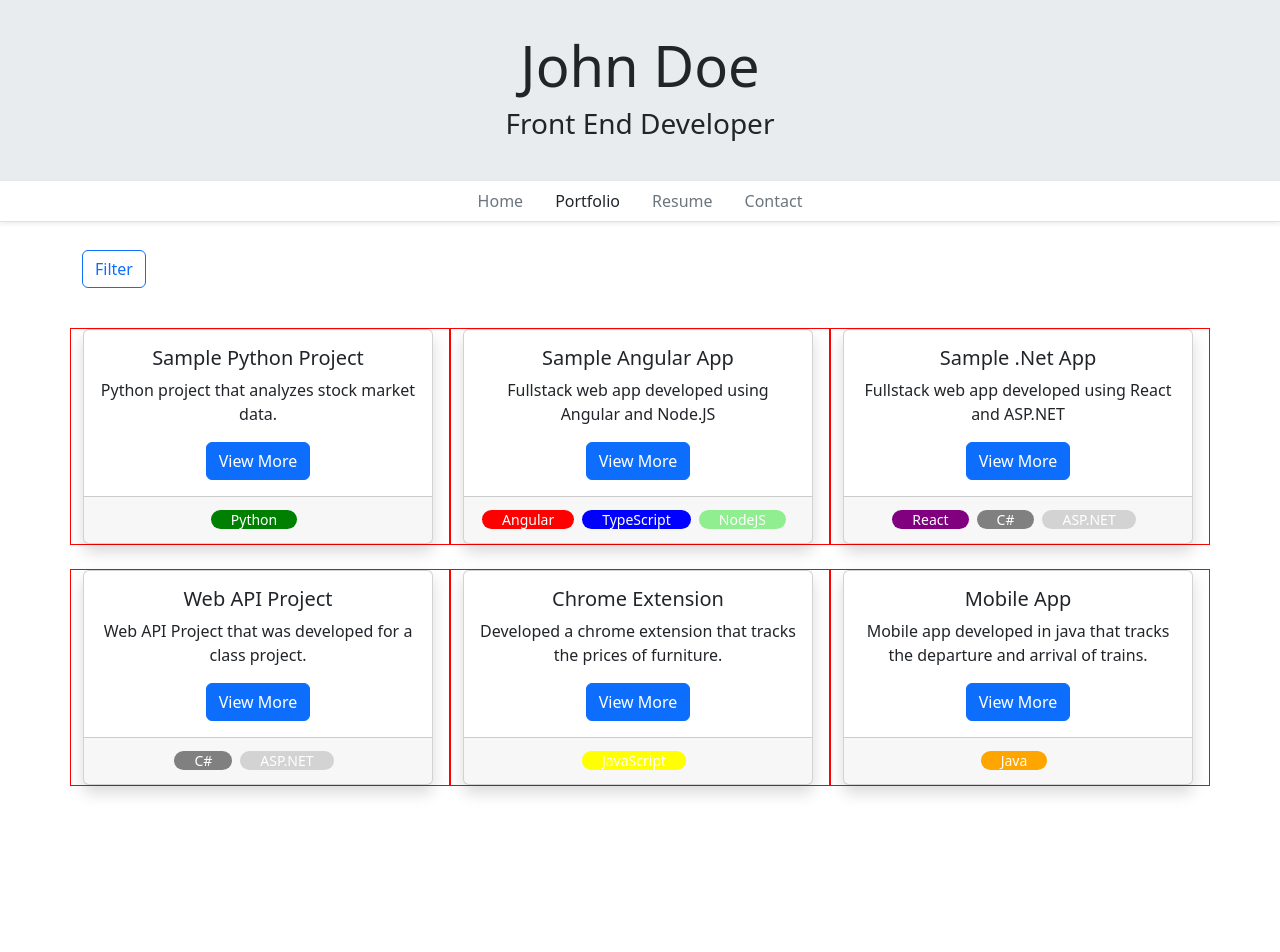
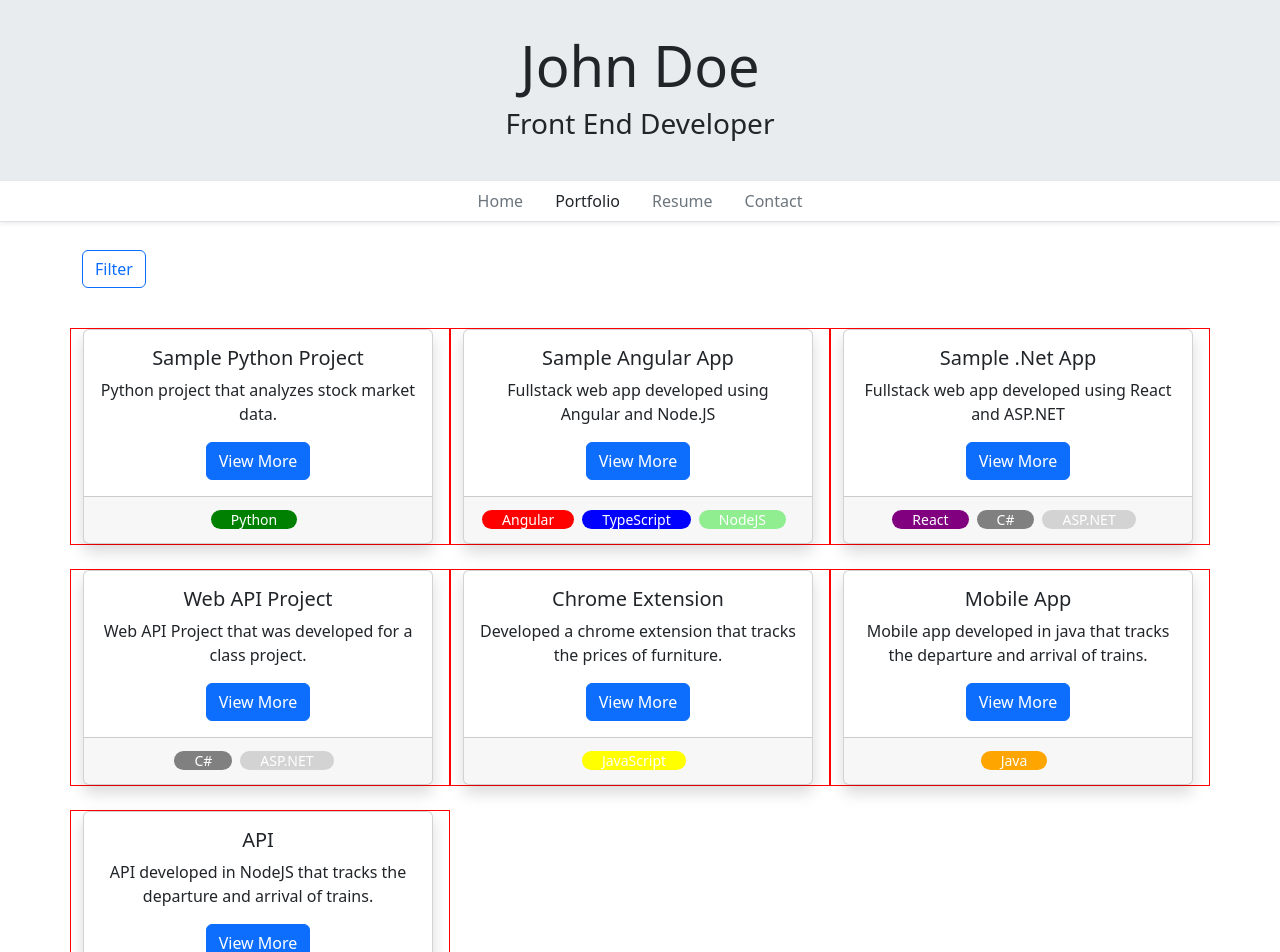
Before and after one commit to jmlinares2019/my-resume-2024, an Angular app: page /portfolio in a window 1280 px wide. Shown: the top 952 px of the page. Before the commit the page ends 810 px from the top, so only its background shows below. Built offline with nearby package versions, Linux system fonts and the light colour scheme.

Commit message:
Adding new dummy project to ProjectServices (for testing purposes)

```diff
--- a/src/app/_services/projects.service.ts
+++ b/src/app/_services/projects.service.ts
@@ -14,7 +14,9 @@
     {id: 2, name: "Sample .Net App", pictures: ["../../../assets/img/img1.png","../../../assets/img/img2.png","../../../assets/img/img3.png"], projectLink: "//www.github.com", summary: "Fullstack web app developed using React and ASP.NET", description: "Lorem ipsum dolor sit amet, consectetur adipiscing elit, sed do eiusmod tempor incididunt ut labore et dolore magna aliqua. Ut enim ad minim veniam, quis nostrud exercitation ullamco laboris nisi ut aliquip ex ea commodo consequat. Duis aute irure dolor in reprehenderit in voluptate velit esse cillum dolore eu fugiat nulla pariatur. Excepteur sint occaecat cupidatat non proident, sunt in culpa qui officia deserunt mollit anim id est laborum.", tags: [Tag.REACT ,Tag.CSHARP, Tag.ASPNET]},
     {id: 3, name: "Web API Project", pictures: ["../../../assets/img/img1.png","../../../assets/img/img2.png","../../../assets/img/img3.png"], projectLink: "//www.github.com", summary: "Web API Project that was developed for a class project.", description: "Lorem ipsum dolor sit amet, consectetur adipiscing elit, sed do eiusmod tempor incididunt ut labore et dolore magna aliqua. Ut enim ad minim veniam, quis nostrud exercitation ullamco laboris nisi ut aliquip ex ea commodo consequat. Duis aute irure dolor in reprehenderit in voluptate velit esse cillum dolore eu fugiat nulla pariatur. Excepteur sint occaecat cupidatat non proident, sunt in culpa qui officia deserunt mollit anim id est laborum.", tags: [Tag.CSHARP, Tag.ASPNET]},
     {id: 4, name: "Chrome Extension", pictures: ["../../../assets/img/img1.png","../../../assets/img/img2.png","../../../assets/img/img3.png"], projectLink: "//www.github.com", summary: "Developed a chrome extension that tracks the prices of furniture.", description: "Lorem ipsum dolor sit amet, consectetur adipiscing elit, sed do eiusmod tempor incididunt ut labore et dolore magna aliqua. Ut enim ad minim veniam, quis nostrud exercitation ullamco laboris nisi ut aliquip ex ea commodo consequat. Duis aute irure dolor in reprehenderit in voluptate velit esse cillum dolore eu fugiat nulla pariatur. Excepteur sint occaecat cupidatat non proident, sunt in culpa qui officia deserunt mollit anim id est laborum.", tags: [Tag.JAVASCRIPT]},
-    {id: 5, name: "Mobile App", pictures: ["../../../assets/img/img1.png","../../../assets/img/img2.png","../../../assets/img/img3.png"], projectLink: "//www.github.com", summary: "Mobile app developed in java that tracks the departure and arrival of trains.", description: "Lorem ipsum dolor sit amet, consectetur adipiscing elit, sed do eiusmod tempor incididunt ut labore et dolore magna aliqua. Ut enim ad minim veniam, quis nostrud exercitation ullamco laboris nisi ut aliquip ex ea commodo consequat. Duis aute irure dolor in reprehenderit in voluptate velit esse cillum dolore eu fugiat nulla pariatur. Excepteur sint occaecat cupidatat non proident, sunt in culpa qui officia deserunt mollit anim id est laborum.", tags: [Tag.JAVA]}
+    {id: 5, name: "Mobile App", pictures: ["../../../assets/img/img1.png","../../../assets/img/img2.png","../../../assets/img/img3.png"], projectLink: "//www.github.com", summary: "Mobile app developed in java that tracks the departure and arrival of trains.", description: "Lorem ipsum dolor sit amet, consectetur adipiscing elit, sed do eiusmod tempor incididunt ut labore et dolore magna aliqua. Ut enim ad minim veniam, quis nostrud exercitation ullamco laboris nisi ut aliquip ex ea commodo consequat. Duis aute irure dolor in reprehenderit in voluptate velit esse cillum dolore eu fugiat nulla pariatur. Excepteur sint occaecat cupidatat non proident, sunt in culpa qui officia deserunt mollit anim id est laborum.", tags: [Tag.JAVA]},
+    {id: 6, name: "API", pictures: ["../../../assets/img/img1.png","../../../assets/img/img2.png","../../../assets/img/img3.png"], projectLink: "//www.github.com", summary: "API  developed in NodeJS that tracks the departure and arrival of trains.", description: "Lorem ipsum dolor sit amet, consectetur adipiscing elit, sed do eiusmod tempor incididunt ut labore et dolore magna aliqua. Ut enim ad minim veniam, quis nostrud exercitation ullamco laboris nisi ut aliquip ex ea commodo consequat. Duis aute irure dolor in reprehenderit in voluptate velit esse cillum dolore eu fugiat nulla pariatur. Excepteur sint occaecat cupidatat non proident, sunt in culpa qui officia deserunt mollit anim id est laborum.", tags: [Tag.NODEJS]}
+
   ];
 
   constructor() { }
```
